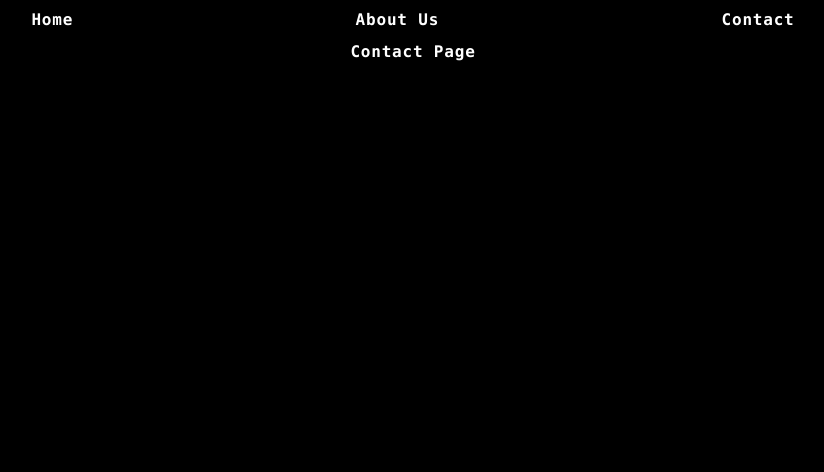
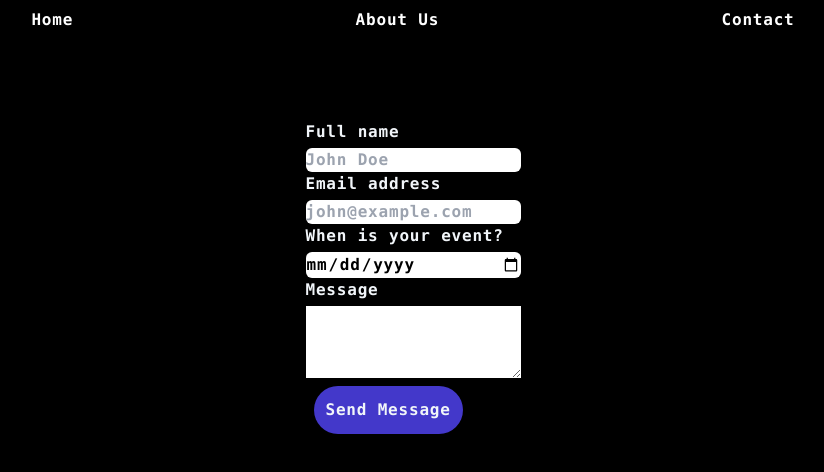
Before and after one commit to Phil-G-94/DogHouseMMA, a React (Vite) app: page /contact in a window 1280 px wide. Shown: the top 472 px of the page, without its empty margins (227-1051 px from the left). Built offline with nearby package versions, Linux system fonts and the light colour scheme.

Commit message:
content + style additions
added in  contact form component and styling

```diff
--- a/package.json
+++ b/package.json
@@ -16,6 +16,7 @@
     "react-router-dom": "^6.14.2"
   },
   "devDependencies": {
+    "@tailwindcss/forms": "^0.5.4",
     "@types/react": "^18.2.15",
     "@types/react-dom": "^18.2.7",
     "@vitejs/plugin-react": "^4.0.3",
--- a/src/App.jsx
+++ b/src/App.jsx
@@ -14,9 +14,9 @@ const router = createBrowserRouter([
         element: <RootLayout />,
         errorElement: <ErrorPage />,
         children: [
-            { path: "/home", element: <Home /> },
-            { path: "/about-us", element: <AboutUs /> },
-            { path: "/contact", element: <Contact /> },
+            { index: true, element: <Home /> },
+            { path: "about-us", element: <AboutUs /> },
+            { path: "contact", element: <Contact /> },
         ],
     },
 ]);
--- a/src/components/Card/Card.jsx
+++ b/src/components/Card/Card.jsx
@@ -2,15 +2,19 @@ const Card = (props) => {
     console.log(props.name);
 
     return (
-        <section className=" h-screen flex flex-row justify-center items-center gap-x-16 text-white">
+        <section className=" h-screen flex flex-col justify-center items-center gap-x-4 text-white">
             <div className="w-[300px] h-[300px] bg-transparent cursor-pointer group perspective">
                 <div className="relative preserve-3d group-hover:rotate-y-180 w-full h-full duration-1000">
-                    <div>{/* profile image goes here? */}</div>
+                    <div className="absolute backface-hidden w-full h-full rounded-lg">
+                        {/* profile image goes here */}
+                        <img
+                            className="w-full h-full"
+                            src="/images/dhlogo-card.jpeg"
+                            alt="logo"
+                        />
+                    </div>
 
-                    <div
-                        // key={props.COACHES.id}
-                        className="absolute rotate-y-180 backface-hidden w-full h-full bg-gray-100 overflow-hidden rounded-lg"
-                    >
+                    <div className="absolute rotate-y-180 backface-hidden w-full h-full bg-gray-100 overflow-hidden rounded-lg">
                         <div className="text-center flex flex-col items-center justify-center h-full text-gray-800 px-2 pb-24">
                             <p>
                                 {/* MEMBER.name Member.surname */}
--- /dev/null
+++ b/src/components/ContactForm/ContactForm.jsx
@@ -0,0 +1,64 @@
+const ContactForm = () => {
+    return (
+        <div className="py-12">
+            <div className="mt-8 max-w-md">
+                <div className="grid grid-cols-1 gap-6">
+                    <form
+                        action=""
+                        className="text-black"
+                    >
+                        <label className="block">
+                            <span className="text-slate-100">Full name</span>
+                            <input
+                                type="text"
+                                className="mt-1 block w-full rounded-md border-gray-300shadow-sm focus:border-yellow-500 focus:ring focus:ring-yellow-500 focus:ring-opacity-50"
+                                placeholder="John Doe"
+                            />
+                        </label>
+                        <label className="block">
+                            <span className="text-slate-100">
+                                Email address
+                            </span>
+                            <input
+                                type="email"
+                                className="mt-1 block w-full rounded-md border-gray-300 shadow-sm focus:border-yellow-500 focus:ring focus:ring-yellow-500 focus:ring-opacity-50
+                  "
+                                placeholder="john@example.com"
+                            />
+                        </label>
+                        <label className="block">
+                            <span className="text-slate-100">
+                                When is your event?
+                            </span>
+                            <input
+                                type="date"
+                                className="mt-1 block w-full rounded-md border-gray-300 shadow-sm focus:border-yellow-500 focus:ring focus:ring-yellow-500 focus:ring-opacity-50"
+                            />
+                        </label>
+
+                        <label className="block">
+                            <span className="text-slate-100">Message</span>
+                            <textarea
+                                className="mt-1 block w-fullrounded-md border-gray-300 shadow-sm focus:border-yellow-500 focus:ring focus:ring-yellow-500 focus:ring-opacity-50"
+                                rows="3"
+                                cols="20"
+                            ></textarea>
+                        </label>
+                        <button className="rounded-full bg-indigo-700 p-3 m-2 hover:text-black hover:bg-yellow-500 text-slate-100">
+                            Send Message
+                        </button>
+                    </form>
+                </div>
+            </div>
+        </div>
+    );
+};
+
+export default ContactForm;
+
+/*
+
+Style source: https://github.com/tailwindlabs/tailwindcss-forms/blob/master/index.html
+
+
+*/
--- a/src/components/Navigation/Navigation.jsx
+++ b/src/components/Navigation/Navigation.jsx
@@ -5,7 +5,7 @@ const Navigation = () => {
         <header>
             <nav className="flex flex-col m-0 p-0 gap-4 list-none justify-evenly md:flex-row">
                 <NavLink
-                    to="/home"
+                    to="/"
                     className="hover:bg-slate-50 hover:text-black rounded-md m-2"
                 >
                     Home
--- a/src/pages/Contact.jsx
+++ b/src/pages/Contact.jsx
@@ -1,7 +1,9 @@
+import ContactForm from "../components/ContactForm/ContactForm";
+
 const Contact = () => {
     return (
-        <div className="flex place-content-center justify-center">
-            <h1>Contact Page</h1>
+        <div className="flex place-content-center">
+            <ContactForm />
         </div>
     );
 };
--- a/tailwind.config.js
+++ b/tailwind.config.js
@@ -18,7 +18,7 @@ const flipCard = plugin(function ({ addUtilities }) {
         },
 
         ".backface-hidden": {
-            backfaceVisibilityy: "hidden"
+            backfaceVisibility: "hidden"
         },
 
     })
@@ -29,5 +29,5 @@ export default {
     theme: {
         extend: {},
     },
-    plugins: [flipCard],
+    plugins: [flipCard, '@tailwindcss/forms'],
 };
```
Also changed, not shown: public/images/dhlogo-card.jpeg (added), 1 other file (tests, documents, lock files or other folders).
